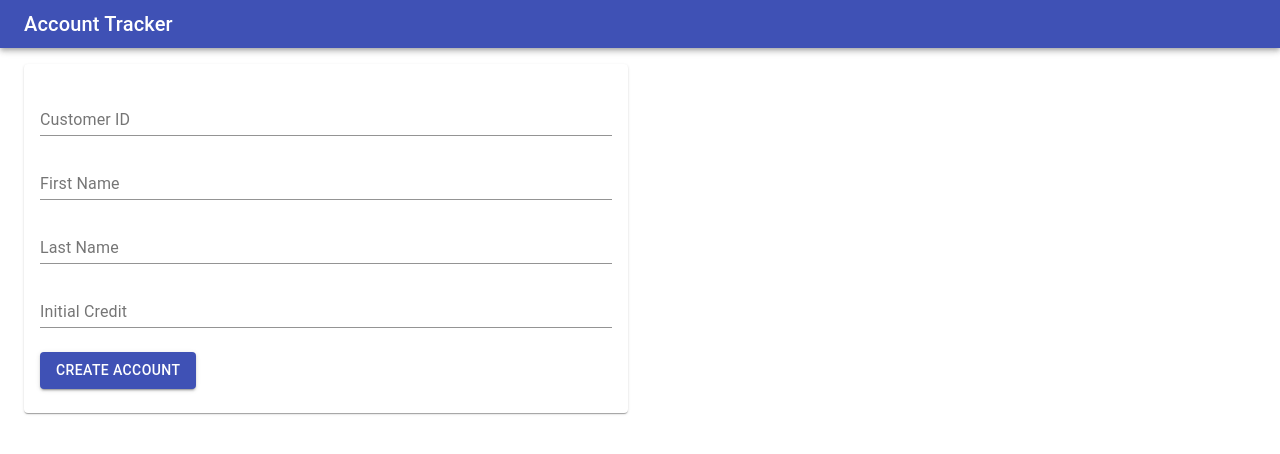
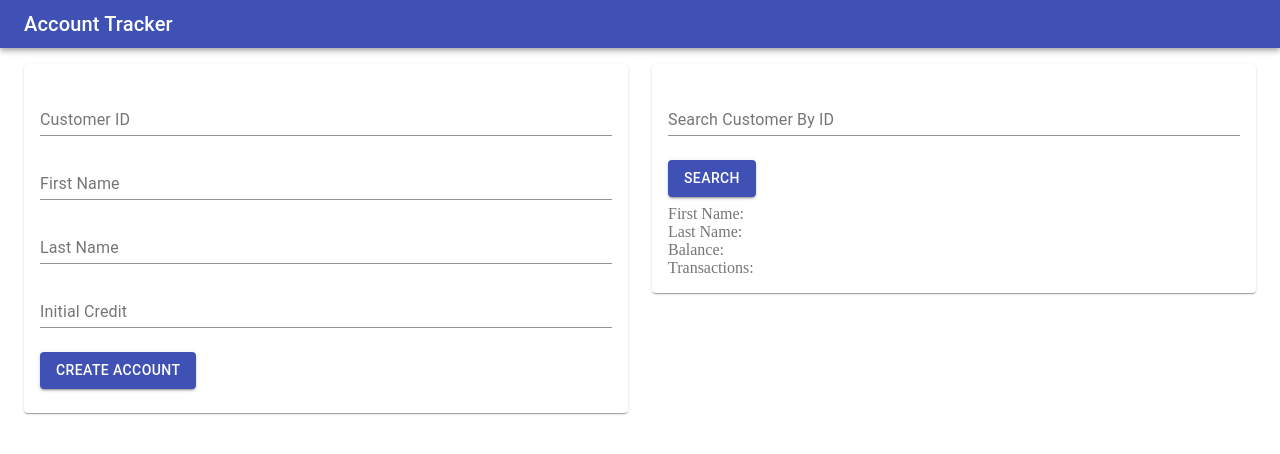
Before and after one commit to abdu997/BH-backend, a React (Create React App) app in the folder client/: page / in a window 1280 px wide. Shown: the top 454 px of the page. Built offline with nearby package versions, Linux system fonts and the light colour scheme.

Commit message:
Created saerch from

```diff
--- a/client/src/App.js
+++ b/client/src/App.js
@@ -4,6 +4,7 @@ import Container from "@material-ui/core/Container";
 
 import NavBar from "./components/NavBar";
 import CreateCustomerForm from "./components/CreateCustomerForm";
+import SearchCustomer from "./components/SearchCustomer";
 
 const useStyles = makeStyles((theme) => ({
     root: {
@@ -30,7 +31,9 @@ function App() {
                         <Grid item xs={12} md={6}>
                             <CreateCustomerForm />
                         </Grid>
-                        <Grid item xs={12} md={6}></Grid>
+                        <Grid item xs={12} md={6}>
+                            <SearchCustomer />
+                        </Grid>
                     </Grid>
                 </Container>
             </div>
--- /dev/null
+++ b/client/src/components/SearchCustomer/index.jsx
@@ -0,0 +1,85 @@
+import { useState } from "react";
+
+import axios from "axios";
+
+import { makeStyles } from "@material-ui/core/styles";
+import Paper from "@material-ui/core/Paper";
+import TextField from "@material-ui/core/TextField";
+import Button from "@material-ui/core/Button";
+
+const useStyles = makeStyles((theme) => ({
+    root: {
+        "& .MuiTextField-root": {
+            margin: theme.spacing(1, 0),
+        },
+        "& .MuiButton-root": {
+            marginTop: theme.spacing(2),
+            marginBottom: theme.spacing(1),
+        },
+    },
+    paper: {
+        padding: theme.spacing(2),
+        color: theme.palette.text.secondary,
+    },
+}));
+
+function CreateCustomerForm() {
+    const classes = useStyles();
+
+    const [searchCustomerId, setSearchCustomerId] = useState("");
+    const [results, setResults] = useState({});
+
+    const handleSearchCustomer = (e) => {
+        e.preventDefault();
+        axios
+            .get("/api/accounts/" + searchCustomerId)
+            .then((response) => {
+                setSearchCustomerId("");
+                setResults(response.data);
+            })
+            .catch((error) => {
+                alert(error.message);
+            });
+    };
+
+    const DisplayResult = () => (
+        <>
+            First Name: {results.firstName} <br />
+            Last Name: {results.lastName} <br />
+            Balance: {results.balance} <br />
+            Transactions: <br />
+            {results.transactions &&
+                results.transactions.map(
+                    ({ transactionType, transactionAmount }, index) => (
+                        <div key={index}>
+                            {transactionAmount} ({transactionType})
+                        </div>
+                    )
+                )}
+        </>
+    );
+
+    return (
+        <Paper className={classes.paper}>
+            <form
+                className={classes.root}
+                noValidate
+                autoComplete="off"
+                onSubmit={handleSearchCustomer}
+            >
+                <TextField
+                    fullWidth
+                    label="Search Customer By ID"
+                    value={searchCustomerId}
+                    onChange={(e) => setSearchCustomerId(e.target.value)}
+                />
+                <Button color="primary" variant="contained" type="submit">
+                    Search
+                </Button>
+            </form>
+            {results ? <DisplayResult /> : null}
+        </Paper>
+    );
+}
+
+export default CreateCustomerForm;
```
